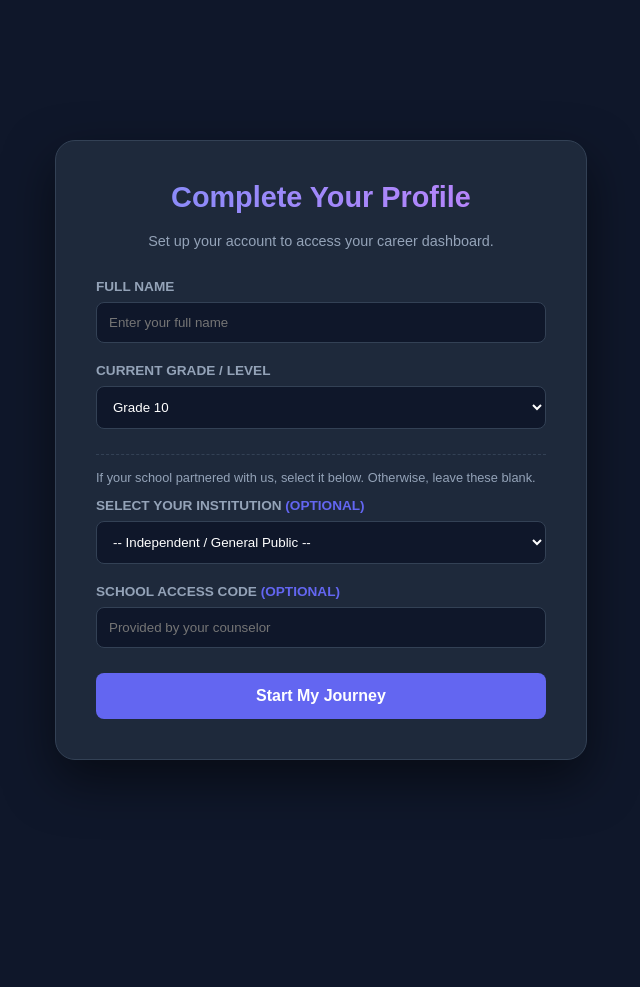
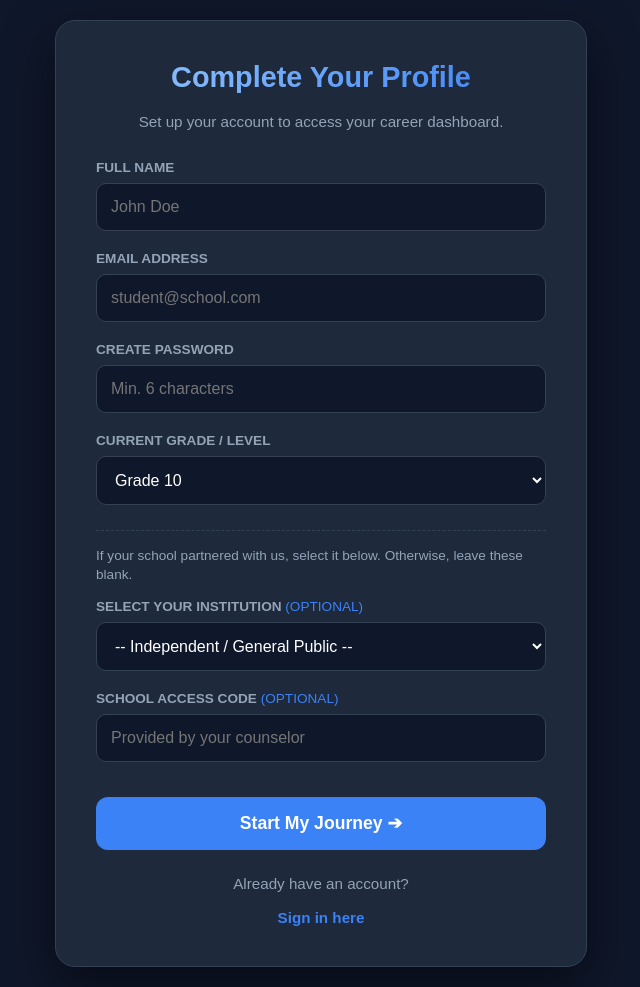
Before and after one commit to antoniovn96/vidyavantage.github.io, a Jekyll site: the page register.html, which Jekyll copies as it is, in a window 1280 px wide. Shown: the whole page, without its empty margins (319-959 px from the left). Built offline with Jekyll 4.4.1, drawn with Linux system fonts in a browser that asks for light colours; comment, search, counter and statistics services are not loaded; before the commit the page ends 900 px from its top, so only the background shows below that.

Commit message:
Update register.html

```diff
--- a/register.html
+++ b/register.html
@@ -2,73 +2,102 @@
 <html lang="en">
 <head>
     <meta charset="UTF-8">
-    <title>Student Registration | Career Intel</title>
+    <title>Student Registration | Career Intelligence</title>
+    <link rel="icon" type="image/png" sizes="16x16" href="assets/image/favicon-16x16.png">
     <style>
       :root {
-        --bg: #0f172a; --card-bg: #1e293b; --primary: #6366f1;
-        --text-main: #f8fafc; --text-muted: #94a3b8; --border: #334155;
+        --bg: #0f172a; --card-bg: #1e293b; --primary: #3b82f6;
+        --primary-hover: #2563eb; --text-main: #f8fafc;
+        --text-muted: #94a3b8; --border: #334155; --danger: #ef4444;
       }
-      body { background: var(--bg); font-family: 'Nunito', sans-serif; color: var(--text-main); display: flex; justify-content: center; align-items: center; min-height: 100vh; margin: 0; }
+      body { background: var(--bg); font-family: 'Nunito', sans-serif; color: var(--text-main); display: flex; justify-content: center; align-items: center; min-height: 100vh; margin: 0; padding: 20px; box-sizing: border-box;}
+
       .reg-card { background: var(--card-bg); padding: 40px; border-radius: 20px; border: 1px solid var(--border); width: 100%; max-width: 450px; box-shadow: 0 20px 50px rgba(0,0,0,0.5); }
-      h1 { margin-top: 0; font-size: 1.8rem; text-align: center; background: linear-gradient(to right, #818cf8, #c084fc); -webkit-background-clip: text; -webkit-text-fill-color: transparent; }
+      h1 { margin-top: 0; font-size: 1.8rem; text-align: center; background: linear-gradient(to right, #93c5fd, #3b82f6); -webkit-background-clip: text; -webkit-text-fill-color: transparent; }
+
       .form-group { margin-bottom: 20px; }
       label { display: block; margin-bottom: 8px; font-size: 0.85rem; color: var(--text-muted); text-transform: uppercase; font-weight: bold; }
-      .form-input, .form-select { width: 100%; padding: 12px; border-radius: 8px; border: 1px solid var(--border); background: #0f172a; color: white; box-sizing: border-box; }
-      .btn { width: 100%; padding: 14px; border: none; border-radius: 8px; background: var(--primary); color: white; font-weight: bold; cursor: pointer; font-size: 1rem; transition: 0.3s; }
-      .btn:hover { opacity: 0.9; transform: translateY(-2px); }
-      .loader { text-align: center; font-size: 0.9rem; color: var(--primary); margin-top: 15px; display: none; font-weight: bold;}
+      .form-input, .form-select { width: 100%; padding: 14px; border-radius: 10px; border: 1px solid var(--border); background: #0f172a; color: white; box-sizing: border-box; font-family: inherit; font-size: 1rem; transition: 0.3s;}
+      .form-input:focus, .form-select:focus { border-color: var(--primary); outline: none; box-shadow: 0 0 0 3px rgba(59, 130, 246, 0.2);}
+
+      .btn { width: 100%; padding: 16px; border: none; border-radius: 12px; background: var(--primary); color: white; font-weight: 900; font-size: 1.1rem; cursor: pointer; transition: 0.3s; margin-top: 10px;}
+      .btn:hover:not(:disabled) { background: var(--primary-hover); transform: translateY(-2px); box-shadow: 0 8px 20px rgba(59, 130, 246, 0.3);}
+      .btn:disabled { opacity: 0.6; cursor: not-allowed; }
+
+      .error-msg { color: var(--danger); font-size: 0.85rem; margin-top: 10px; font-weight: 600; text-align: center; display: none;}
+
+      .login-link { text-align: center; margin-top: 25px; font-size: 0.95rem; color: var(--text-muted); }
+      .login-link a { color: var(--primary); font-weight: 800; text-decoration: none; transition: 0.2s;}
+      .login-link a:hover { text-decoration: underline; }
     </style>
 </head>
 <body>
 
 <div class="reg-card">
     <h1>Complete Your Profile</h1>
-    <p style="text-align: center; color: var(--text-muted); font-size: 0.9rem; margin-bottom: 30px;">Set up your account to access your career dashboard.</p>
+    <p style="text-align: center; color: var(--text-muted); font-size: 0.95rem; margin-bottom: 30px;">Set up your account to access your career dashboard.</p>
+
+    <form id="registrationForm">
+        <div class="form-group">
+            <label>Full Name</label>
+            <input type="text" id="stuName" class="form-input" placeholder="John Doe" required>
+        </div>
 
         <div class="form-group">
-        <label>Full Name</label>
-        <input type="text" id="stuName" class="form-input" placeholder="Enter your full name">
+            <label>Email Address</label>
+            <input type="email" id="stuEmail" class="form-input" placeholder="student@school.com" required>
+        </div>
+
+        <div class="form-group">
+            <label>Create Password</label>
+            <input type="password" id="stuPassword" class="form-input" placeholder="Min. 6 characters" required minlength="6">
         </div>
 
         <div class="form-group">
             <label>Current Grade / Level</label>
             <select id="stuGrade" class="form-select">
-            <option>Grade 8</option>
-            <option>Grade 9</option>
-            <option selected>Grade 10</option>
-            <option>Grade 11</option>
-            <option>Grade 12</option>
-            <option>Under Graduate</option>
-            <option>Post Graduate</option>
-            <option>PhD</option>
+                <option value="8th">Grade 8</option>
+                <option value="9th">Grade 9</option>
+                <option value="10th" selected>Grade 10</option>
+                <option value="11th">Grade 11</option>
+                <option value="12th">Grade 12</option>
+                <option value="Undergraduate">Undergraduate</option>
+                <option value="Postgraduate">Postgraduate</option>
             </select>
         </div>
 
         <div style="border-top: 1px dashed var(--border); margin: 25px 0; padding-top: 15px;">
-        <p style="font-size: 0.8rem; color: var(--text-muted); margin-top: 0;">If your school partnered with us, select it below. Otherwise, leave these blank.</p>
+            <p style="font-size: 0.85rem; color: var(--text-muted); margin-top: 0; margin-bottom: 15px; line-height: 1.4;">If your school partnered with us, select it below. Otherwise, leave these blank.</p>
 
             <div class="form-group">
-            <label>Select Your Institution <span style="color:#6366f1;">(Optional)</span></label>
+                <label>Select Your Institution <span style="color:var(--primary); font-weight:normal;">(Optional)</span></label>
                 <select id="stuSchool" class="form-select">
-                <option value="">-- Independent / General Public --</option>
+                    <option value="GENERAL">-- Independent / General Public --</option>
                     </select>
             </div>
 
-        <div class="form-group">
-            <label>School Access Code <span style="color:#6366f1;">(Optional)</span></label>
+            <div class="form-group" style="margin-bottom: 5px;">
+                <label>School Access Code <span style="color:var(--primary); font-weight:normal;">(Optional)</span></label>
                 <input type="text" id="stuCode" class="form-input" placeholder="Provided by your counselor">
             </div>
         </div>
 
-    <button class="btn" onclick="registerStudent()">Start My Journey</button>
-    <div id="status" class="loader">Verifying & Creating Profile...</div>
+        <div class="error-msg" id="errorMsg">Registration failed. Please try again.</div>
+
+        <button type="submit" class="btn" id="regBtn">Start My Journey ➔</button>
+    </form>
+
+    <div class="login-link">
+        Already have an account?<br><br> <a href="index.html">Sign in here</a>
+    </div>
 </div>
 
 <script type="module">
     import { initializeApp } from "https://www.gstatic.com/firebasejs/10.8.1/firebase-app.js";
-    import { getFirestore, collection, doc, getDoc, getDocs, setDoc } from "https://www.gstatic.com/firebasejs/10.8.1/firebase-firestore.js";
-    import { getAuth, onAuthStateChanged } from "https://www.gstatic.com/firebasejs/10.8.1/firebase-auth.js";
+    import { getFirestore, collection, doc, getDoc, getDocs, setDoc, serverTimestamp } from "https://www.gstatic.com/firebasejs/10.8.1/firebase-firestore.js";
+    import { getAuth, createUserWithEmailAndPassword } from "https://www.gstatic.com/firebasejs/10.8.1/firebase-auth.js";
 
+    // ⚠️ REPLACE WITH YOUR ACTUAL CONFIG
     const firebaseConfig = {
       apiKey: "AIzaSyBygHYMOSuKueZf9nE5LmSwCyCeZ2dNeD0",
       authDomain: "career-intelligence-system.firebaseapp.com",
@@ -112,26 +130,28 @@
             console.error("Error loading schools", e);
         }
     }
+    loadSchools();
 
-    // 2. Register Student Logic
-    window.registerStudent = async function() {
+    // 2. Handle Registration & Account Creation
+    regForm.addEventListener('submit', async (e) => {
+        e.preventDefault();
+
         const name = document.getElementById('stuName').value.trim();
+        const email = document.getElementById('stuEmail').value.trim();
+        const password = document.getElementById('stuPassword').value.trim();
         let schoolId = document.getElementById('stuSchool').value;
         const inputCode = document.getElementById('stuCode').value.trim();
         const grade = document.getElementById('stuGrade').value;
-        const status = document.getElementById('status');
 
-        if(!name) return alert("Please enter your Full Name.");
-        if(!currentUser) return alert("Please wait a moment for authentication to finish linking.");
-
-        status.style.display = "block";
+        regBtn.innerText = "Creating Profile... ⏳";
+        regBtn.disabled = true;
+        errorMsg.style.display = "none";
 
         try {
-            // ONLY check the access code if they selected a specific school
-            if (schoolId !== "") {
+            // STEP 1: If they selected a specific school, Verify the Access Code FIRST
+            if (schoolId !== "GENERAL") {
                 if(!inputCode) {
-                    status.style.display = "none";
-                    return alert("You selected a school. Please enter the School Access Code provided by your counselor.");
+                    throw new Error("Missing Code: You selected a school. Please enter the School Access Code.");
                 }
 
                 const schoolRef = doc(db, "schools", schoolId);
@@ -140,37 +160,49 @@
                 const masterCode = schoolSnap.exists() ? (schoolSnap.data().accessCode || "JOIN123") : "JOIN123";
 
                 if (inputCode !== masterCode) {
-                    alert("Invalid Access Code. Please check your typing or contact your teacher.");
-                    status.style.display = "none";
-                    return;
+                    throw new Error("Invalid Access Code. Please check your typing or contact your teacher.");
                 }
-            } else {
-                // If they didn't select a school, assign them to the General Public category
-                schoolId = "GENERAL";
             }
 
-            // Create Student Profile
-            await setDoc(doc(db, "students", currentUser.uid), {
+            // STEP 2: Create the user in Firebase Authentication
+            const userCredential = await createUserWithEmailAndPassword(auth, email, password);
+            const user = userCredential.user;
+
+            // STEP 3: Create the user's database profile document
+            await setDoc(doc(db, "students", user.uid), {
                 name: name,
-                email: currentUser.email,
+                email: email,
                 schoolId: schoolId,
-                grade: grade,
-                joinedAt: new Date().toISOString(),
-                status: "Active",
-                assessmentCompleted: false
+                assessmentCompleted: false,
+                sessionsHad: 0,
+                careerLocked: false,
+                joinedAt: serverTimestamp(),
+                academic: {
+                    currentClass: grade
+                }
             });
 
-            alert("Profile Created Successfully! Redirecting to your portal.");
+            // STEP 4: Success! Redirect to the dashboard
             window.location.href = "student_portal.html";
 
-        } catch (e) {
-            console.error(e);
-            alert("Registration failed. Check your internet connection.");
-            status.style.display = "none";
+        } catch (error) {
+            console.error("Registration Error:", error);
+
+            // Handle specific Firebase Auth errors nicely
+            if (error.message.includes("email-already-in-use")) {
+                errorMsg.innerText = "This email is already registered. Please sign in.";
+            } else if (error.message.includes("Missing Code") || error.message.includes("Invalid Access Code")) {
+                errorMsg.innerText = error.message; // Custom school code errors
+            } else {
+                errorMsg.innerText = "Registration failed. Please check your connection and try again.";
             }
-    };
 
-    loadSchools();
+            errorMsg.style.display = "block";
+            regBtn.innerText = "Start My Journey ➔";
+            regBtn.disabled = false;
+        }
+    });
 </script>
+
 </body>
 </html>
```
Also changed, not shown: other parts of register.html (+4 -15 lines). Lines whose indentation alone changed are shown as unchanged.
